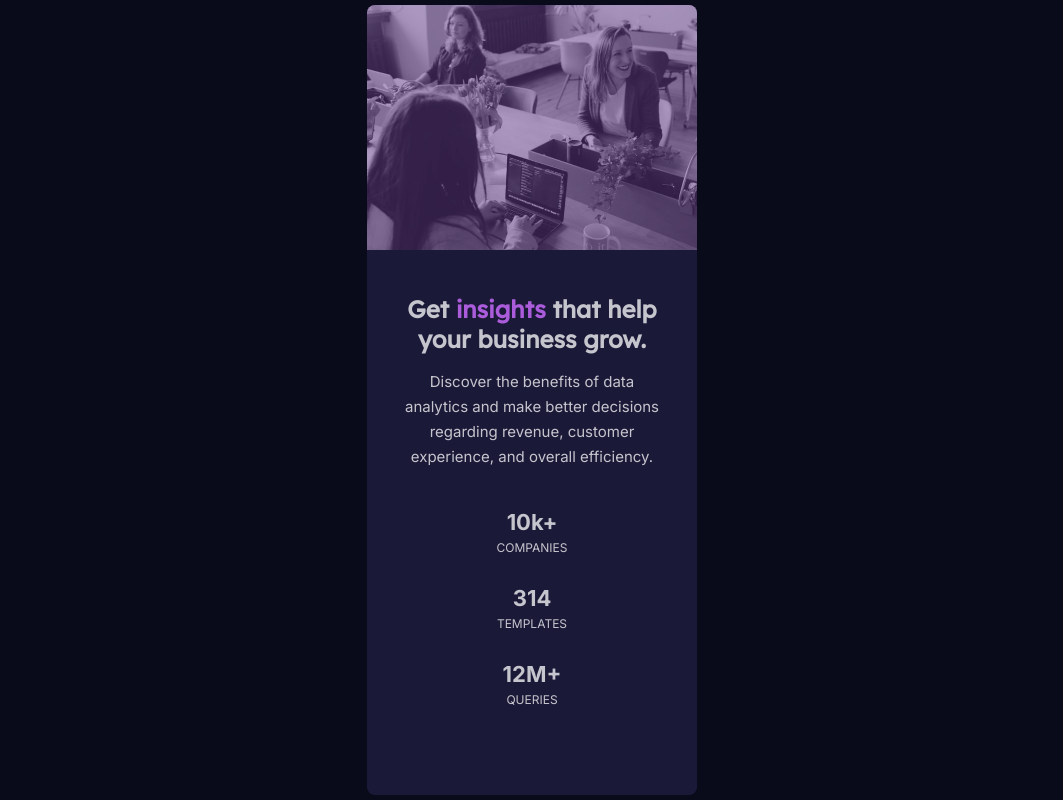
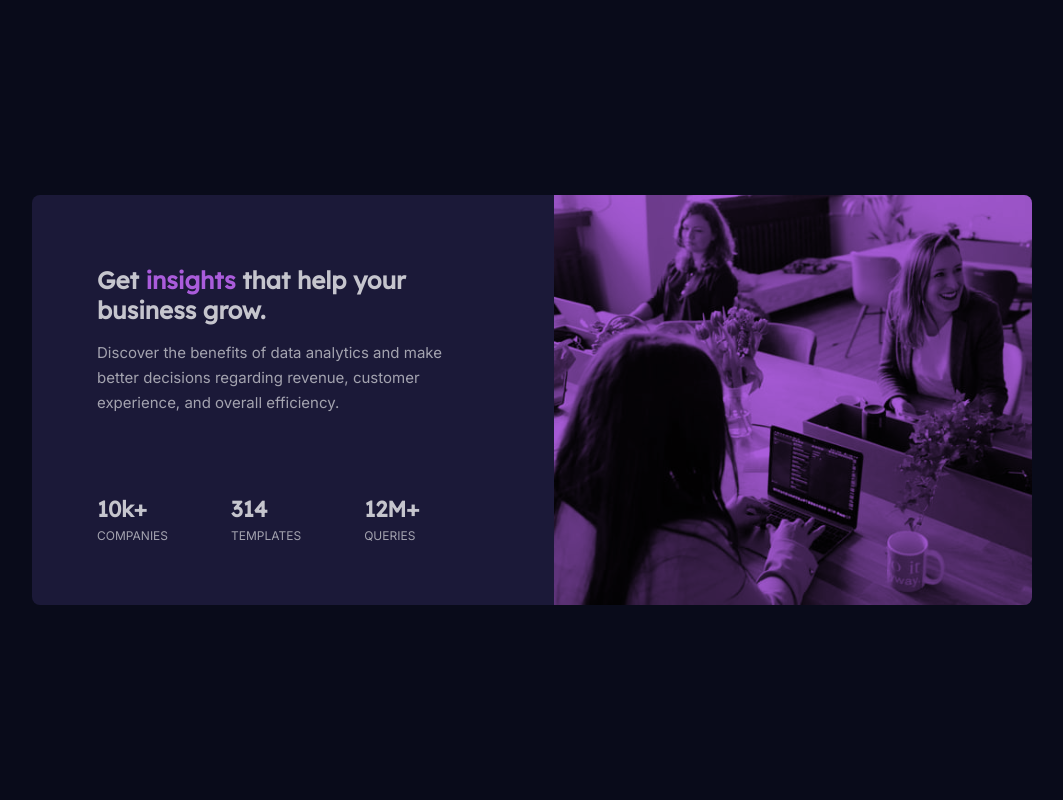
Before and after one commit to RosinskiPawel/stats-preview-card, a plain HTML site: page index.html in a window 1536 px wide. Shown: the whole page, without its empty margins (236-1299 px from the left). Drawn offline with Linux system fonts and the light colour scheme.

Commit message:
git commit --amend

```diff
--- a/css/style.css
+++ b/css/style.css
@@ -21,6 +21,8 @@ body {
   font-family: 'Lexend Deca', sans-serif;
 }
 
+
+
 .container {
   display: flex;
   align-items: center;
@@ -28,50 +30,97 @@ body {
   text-align: center;
   min-height: 100vh;
 }
-.container__mobile_card {
+.container_card {
   width: 330px;
   height: 790px;
   background-color: var(--card-background);
   border-radius: 0.5rem;
 }
-.picMobile {
+.pic-office  {
   width: 330px;
   height: 245px;
   border-top-left-radius: 0.5rem;
   border-top-right-radius: 0.5rem;
-  filter: opacity(0.5) drop-shadow(0 0 0 var(--accent));
+  background-image: url("../pics/image-header-mobile.jpg");
+  background-color: var(--accent);
+  background-size: cover;
+  background-blend-mode: multiply;
+
+
 }
 
-.container__mobile_text {
+.container_text {
   margin: 40px 30px 40px 30px;
 }
 
-.container__mobile_text h1 {
+.container_title {
   font-family: 'Lexend Deca', sans-serif;
   font-weight: 700;
   margin-bottom: 15px;
 }
-.container__mobile_text p {
+.container_phrase {
+  color: var(--stat-headings);
   font-family: 'Inter', sans-serif;
   font-size: 15px;
   line-height: 25px;
   font-weight: 400;
 }
 
-span {
+.accented_word {
   color: var(--accent);
 }
-.container__mobile_idicators {
+.container_idicators {
   display: flex;
   flex-direction: column;
   row-gap: 30px;
 }
-.container__mobile_idicators p {
+.indicators-names {
+  color: var(--stat-headings);
   font-family: 'Inter', sans-serif;
   font-size: 12px;
 }
-.container__mobile_idicators h1 {
+.indicators-numbers {
+  color: var(--main-heading-stats)
   font-family: 'Inter', sans-serif;
   font-size: 22px;
   margin-bottom: 5px;
 }
+
+@media only screen and (min-width: 1440px){
+
+  .container {
+    display: flex;
+    flex-direction: row-reverse;
+    justify-content: center;
+    text-align: left;
+    min-height: 100vh;
+  }
+
+  .container_card {
+    width: 1000px;
+    height: 410px;
+    background-color: var(--card-background);
+    border-radius: 0.5rem;
+    display: flex;
+    flex-direction: row-reverse;
+  }
+
+ .pic-office {
+    width: 1000px;
+    height: 410px;
+    background-image: url("../pics/image-header-desktop.jpg");
+    border-radius: 0rem 0.5rem 0.5rem 0rem;
+  }
+  .container_text {
+    margin: 70px 110px 30px 65px;
+  }
+
+  .container_idicators {
+    display: flex;
+    flex-direction: row;
+    margin: 80px 135px 35px 65px;
+    justify-content: space-between;
+  }
+
+
+}
--- a/index.html
+++ b/index.html
@@ -9,42 +9,46 @@
   </head>
   <body>
     <div class="container">
-      <div class="container__mobile_card">
-      <header class="mobileContainer">
-        <div class="pictureHeader">
-          <img class="picMobile" src="pics\image-header-mobile.jpg" alt="picture office mobile" />
+      <div class="container_card">
+      <!-- <header class="card"> -->
+        <div class="pic-office">
+          <!-- <img class="picMobile" src="pics\image-header-mobile.jpg" alt="picture-office" /> </div>
+          <div class="picture_desktop">
+          <img class="picDesktop" src="pics\image-header-desktop.jpg" alt="picture-office"/> -->
         </div>
-      </header>
+      <!-- </header> -->
       <main>
-        <section>
-          <div class="container__mobile_text">
+        <section class="plain_text">
+          <div class="container_text">
             <div>
-              <h1>
+              <h1 class="container_title">
                 Get
-                <span>insights</span>
+                <span class="accented_word">insights</span>
                 that help your business grow.
               </h1>
             </div>
             <div>
-              <p>
+              <p class="container_phrase">
                 Discover the benefits of data analytics and make better
                 decisions regarding revenue, customer experience, and overall
                 efficiency.
               </p>
             </div>
           </div>
-          <div class="container__mobile_idicators">
-            <div>
-              <h1>10k+</h1>
-              <p>COMPANIES</p>
+        </section>
+        <section class="indicators">
+          <div class="container_idicators">
+            <div class="indicator-1">
+              <h1 class="indicators-numbers">10k+</h1>
+              <p class="indicators-names">COMPANIES</p>
               </div>
-              <div>
-                <h1>314</h1>
-                <p>TEMPLATES</p>
+              <div class="indicator-2">
+                <h1 class="indicators-numbers">314</h1>
+                <p class="indicators-names">TEMPLATES</p>
               </div>
-              <div>
-                <h1>12M+</h1>
-                <p>QUERIES</p>
+              <div class="indicator-3">
+                <h1 class="indicators-numbers">12M+</h1>
+                <p class="indicators-names">QUERIES</p>
               </div>
             </div>
           </div>
```
